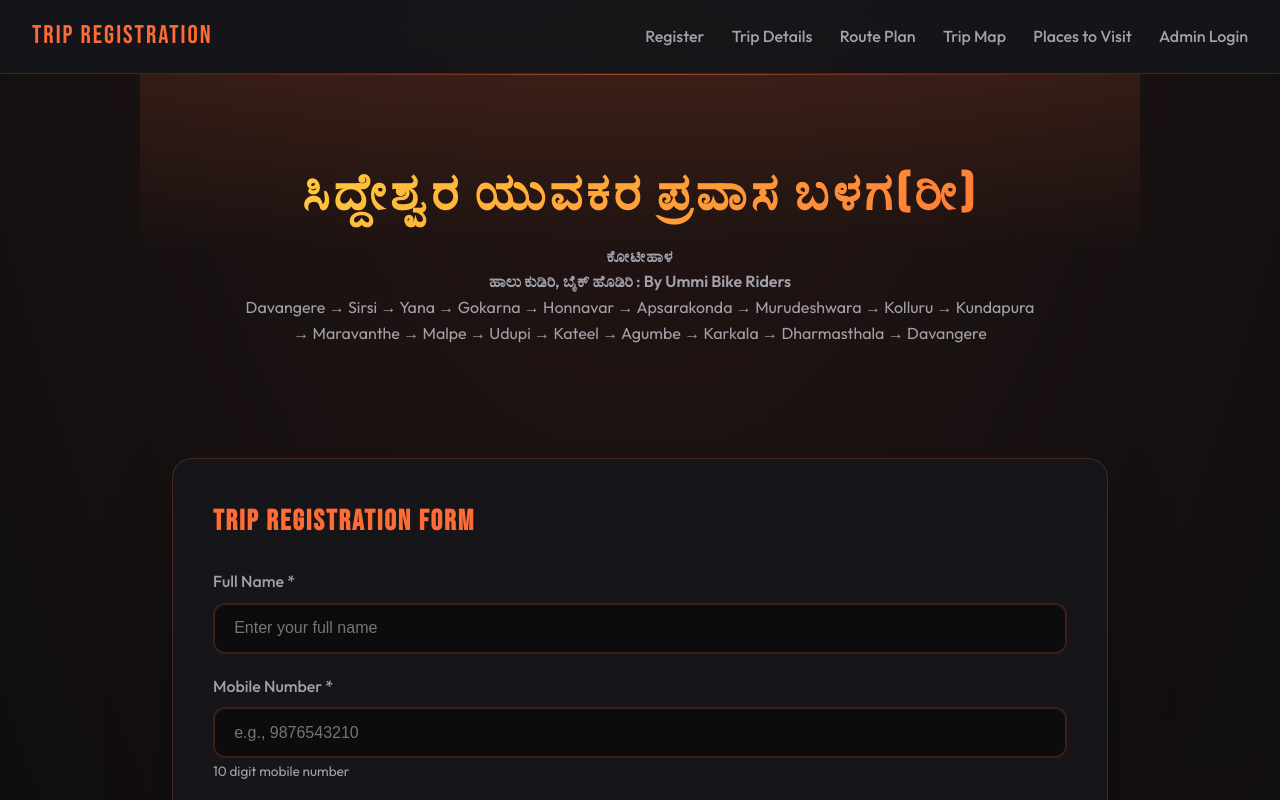
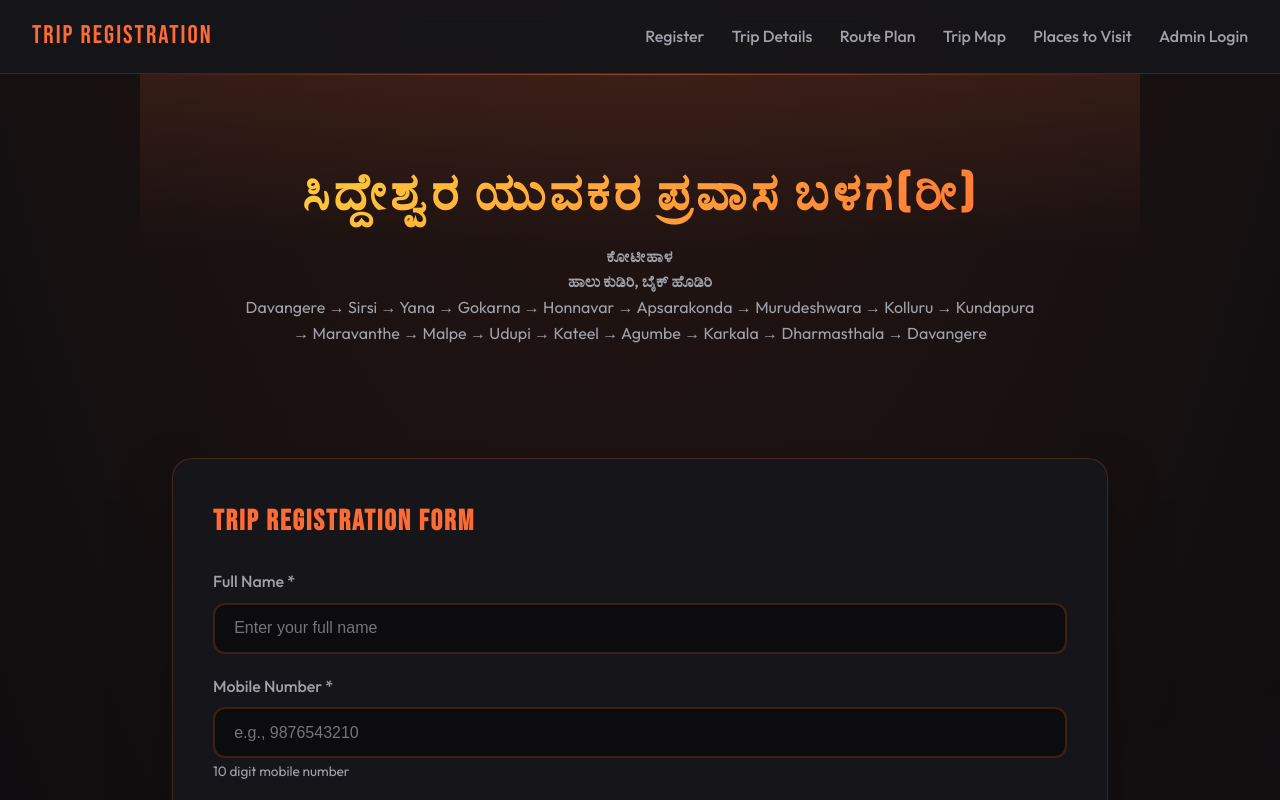
Before and after one commit to rajeshbyali/Trip2026, a plain HTML site: page index.html in a window 1280 px wide. Shown: the top 800 px of the page. Drawn offline with nearby package versions, Linux system fonts and the light colour scheme.

Commit message:
Update index.html

```diff
--- a/index.html
+++ b/index.html
@@ -27,7 +27,7 @@
         <section class="hero">
             <h1>ಸಿದ್ದೇಶ್ವರ ಯುವಕರ ಪ್ರವಾಸ ಬಳಗ(ರೀ)</h1>
             <p class="hero-location">ಕೋಟೀಹಾಳ</p>
-            <p class="hero-subtitle">ಹಾಲು ಕುಡಿರಿ, ಬೈಕ್ ಹೊಡಿರಿ : By Ummi Bike Riders</p>
+            <p class="hero-subtitle">ಹಾಲು ಕುಡಿರಿ, ಬೈಕ್ ಹೊಡಿರಿ</p>
             <p>Davangere → Sirsi → Yana → Gokarna → Honnavar → Apsarakonda → Murudeshwara → Kolluru → Kundapura → Maravanthe → Malpe → Udupi → Kateel → Agumbe → Karkala → Dharmasthala → Davangere</p>
         </section>
 
```
